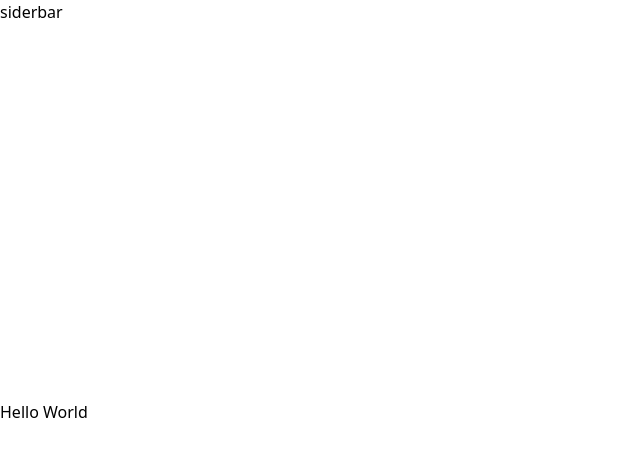
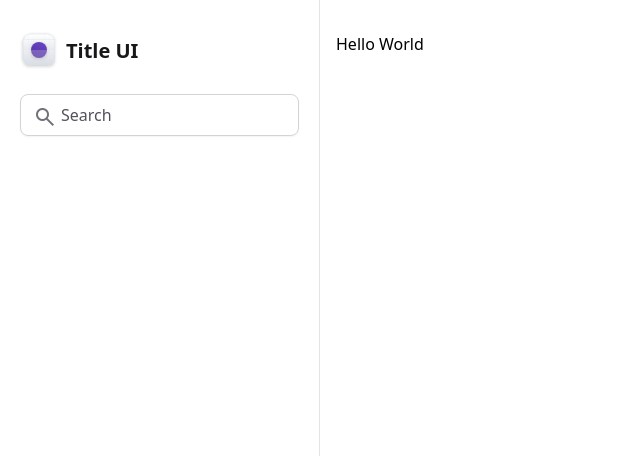
Before and after one commit to Leozartino/tailwind-project, an Angular app: page /home in a window 1280 px wide. Shown: the top 456 px of the page, without its empty margins (0-640 px from the left). Built offline with nearby package versions, Linux system fonts and the light colour scheme.

Commit message:
refact: importing main into app

```diff
--- a/src/app/app.component.html
+++ b/src/app/app.component.html
@@ -1,6 +1 @@
-<div class="grid-cols-app grid min-h-screen">
-  <aside class="">siderbar</aside>
-  <main>
-    <router-outlet></router-outlet>
-  </main>
-</div>
+<project-main></project-main>
--- a/src/app/app.component.ts
+++ b/src/app/app.component.ts
@@ -1,10 +1,10 @@
 import { Component } from '@angular/core';
-import { RouterOutlet } from '@angular/router';
+import { MainComponent } from './pages/main/main.component';
 
 @Component({
   selector: 'project-root',
   standalone: true,
-  imports: [RouterOutlet],
+  imports: [MainComponent],
   templateUrl: './app.component.html',
 })
 export class AppComponent {}
```
